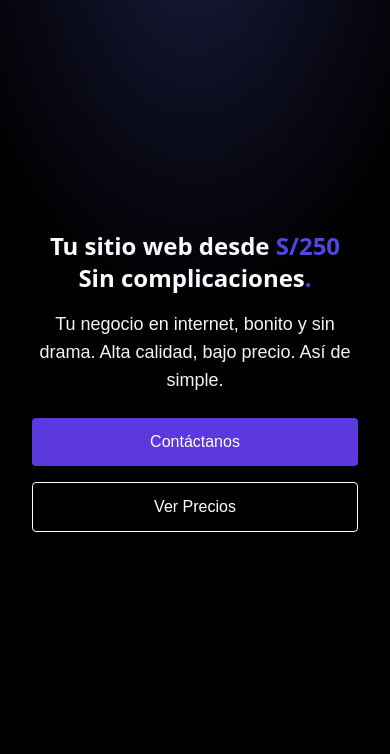
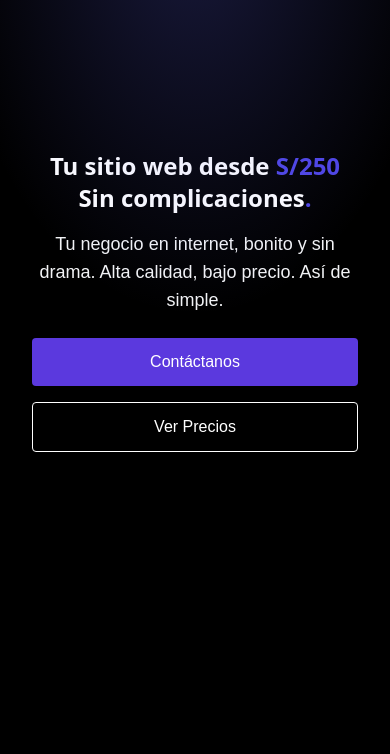
Before and after one commit to facilsitio-official/facilsitio-web, a plain HTML site: page index.html in a window 390 px wide. Shown: the part 90-844 px from the top of the page. Drawn offline with nearby package versions, Linux system fonts and the light colour scheme.

Commit message:
Update index.html

```diff
--- a/index.html
+++ b/index.html
@@ -147,12 +147,15 @@
 <header class="bg-[#000000] text-white py-1">
   <div class="container mx-auto px-4 text-center max-w-3xl">
 
-    <section class="min-h-screen flex items-center justify-center px-4 py-4 sm:py-24 lg:py-32 -mt-8 sm:mt-0">
+    <section class="min-h-screen flex items-center justify-center px-4 py-2 sm:py-24 lg:py-32 -mt-28 sm:mt-0">
+
+
+
       <div class="max-w-prose text-center">
-            <h1 class="text-2xl font-bold sm:text-7xl text-white" data-aos="fade-right" data-aos-delay="400">
+            <h2 class="text-2xl font-bold sm:text-7xl text-white" data-aos="fade-right" data-aos-delay="400">
          Tu sitio web desde
           <strong class="text-[#4F46E5]" id="#">S/250</strong> Sin complicaciones<span class="text-[#4F46E5]">.</span>
-        </h1>
+        </h2>
 
         <p class="mt-4 text-lg sm:text-xl text-gray-100" style="font-family: 'Roboto Flex', sans-serif;" data-aos="fade-down" data-aos-delay="450">
           Tu negocio en internet, bonito y sin drama. Alta calidad, bajo precio. Así de simple.
@@ -452,7 +455,7 @@
         <div class="faq-content overflow-visible max-h-full opacity-100 scale-y-100 px-5 pb-5 pt-2 text-base text-gray-300 bg-[#0B1422] rounded-xl">
               Es un sitio web que contiene todo el contenido en una <strong>sola página.</strong>
               Ideal para presentar información de forma rápida, clara y sin
-              distracciones. ¡Todo en un solo scroll! <br />Pagina de Ejemplo:
+              distracciones. ¡Todo en un solo scroll! <br />Página de Ejemplo:
               <a
                 class="hover:text-indigo-700"
                 href="https://cookcollectivekitchen.com/"
```
